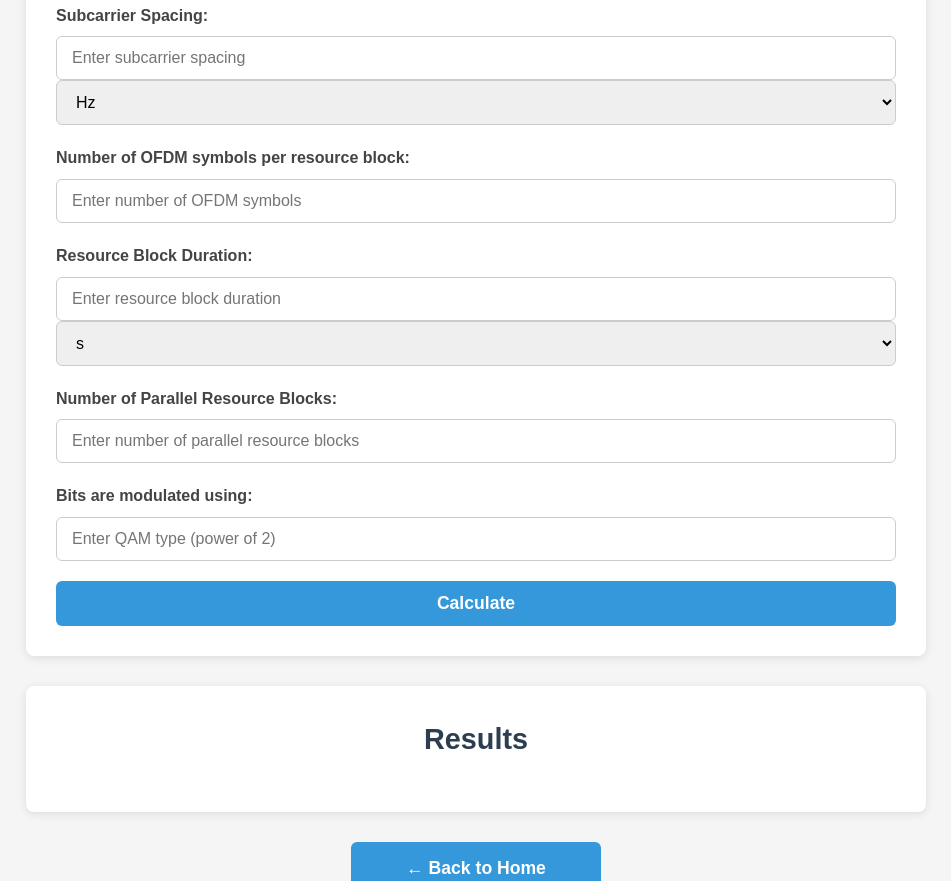
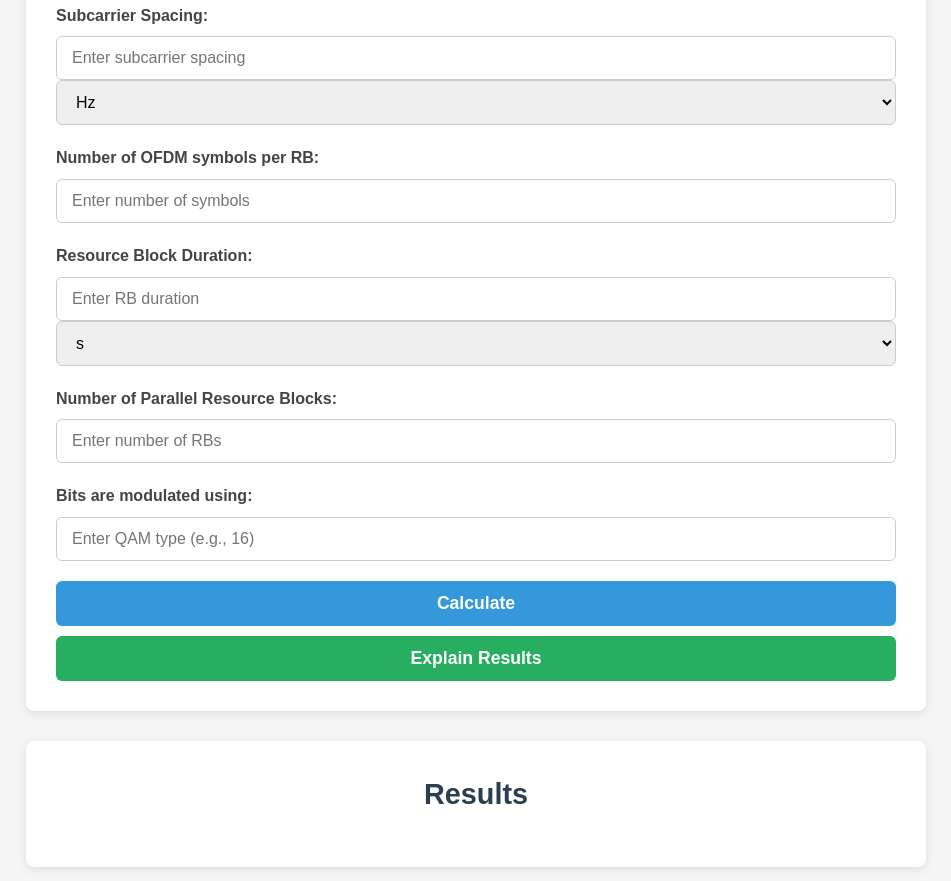
Before and after one commit to ShahdYahya21/wireless_webProject, a website: page part2.html in a window 1280 px wide. Shown: the part 458-1339 px from the top of the page, without its empty margins (164-1115 px from the left). Drawn offline with Linux system fonts and the light colour scheme.

Commit message:
Update part2.html

```diff
--- a/part2.html
+++ b/part2.html
@@ -2,7 +2,7 @@
 <html lang="en">
 <head>
   <meta charset="UTF-8" />
-  <meta name="viewport" content="width=device-width, initial-scale=1.0" />
+  <meta name="viewport" content="width=device-width, initial-scale=1" />
   <title>4G LTE Calculator</title>
   <link rel="stylesheet" href="part2.css" />
 </head>
@@ -13,12 +13,12 @@
       <p>Calculate spectral efficiency and throughput in 4G LTE systems</p>
     </div>
 
-    <!-- Calculator -->
     <div class="card">
       <h2>LTE System Inputs</h2>
+      <form id="lteForm" onsubmit="return false;">
         <div class="input-group">
           <label for="resourceBlockBandwidth">Resource Block Bandwidth:</label>
-        <input type="number" id="resourceBlockBandwidth" placeholder="Enter resource block bandwidth" required>
+          <input type="number" id="resourceBlockBandwidth" placeholder="Enter resource block bandwidth" />
           <select id="rbBandwidthUnit">
             <option value="Hz">Hz</option>
             <option value="kHz">kHz</option>
@@ -29,7 +29,7 @@
 
         <div class="input-group">
           <label for="subCarrierSpacing">Subcarrier Spacing:</label>
-        <input type="number" id="subCarrierSpacing" placeholder="Enter subcarrier spacing" required>
+          <input type="number" id="subCarrierSpacing" placeholder="Enter subcarrier spacing" />
           <select id="subCarrierSpacingUnit">
             <option value="Hz">Hz</option>
             <option value="kHz">kHz</option>
@@ -39,13 +39,13 @@
         </div>
 
         <div class="input-group">
-        <label for="ofdmSymbolsPerRB">Number of OFDM symbols per resource block:</label>
-        <input type="number" id="ofdmSymbolsPerRB" placeholder="Enter number of OFDM symbols" required>
+          <label for="ofdmSymbolsPerRB">Number of OFDM symbols per RB:</label>
+          <input type="number" id="ofdmSymbolsPerRB" placeholder="Enter number of symbols" />
         </div>
 
         <div class="input-group">
           <label for="rbDuration">Resource Block Duration:</label>
-        <input type="number" id="rbDuration" placeholder="Enter resource block duration" required>
+          <input type="number" id="rbDuration" placeholder="Enter RB duration" />
           <select id="rbDurationUnit">
             <option value="s">s</option>
             <option value="ms">ms</option>
@@ -55,24 +55,24 @@
 
         <div class="input-group">
           <label for="parallelRB">Number of Parallel Resource Blocks:</label>
-        <input type="number" id="parallelRB" placeholder="Enter number of parallel resource blocks" required>
+          <input type="number" id="parallelRB" placeholder="Enter number of RBs" />
         </div>
 
         <div class="input-group">
           <label for="qamType">Bits are modulated using:</label>
-        <input type="number" id="qamType" placeholder="Enter QAM type (power of 2)" required>
+          <input type="number" id="qamType" placeholder="Enter QAM type (e.g., 16)" />
         </div>
 
-      <button onclick="calculateLTE()">Calculate</button>
+        <button type="button" onclick="calculateLTE()">Calculate</button>
+        <button type="button" onclick="explainLTE()" style="margin-top: 10px; background-color: #27ae60;">Explain Results</button>
+      </form>
     </div>
 
-    <!-- Results -->
     <div class="card">
       <h2>Results</h2>
       <div id="resultContent"></div>
     </div>
 
-    <!-- Back Button -->
     <div class="back-container">
       <a href="index.html" class="btn" style="max-width: 250px;">← Back to Home</a>
     </div>
```
Lines whose indentation alone changed are shown as unchanged.
